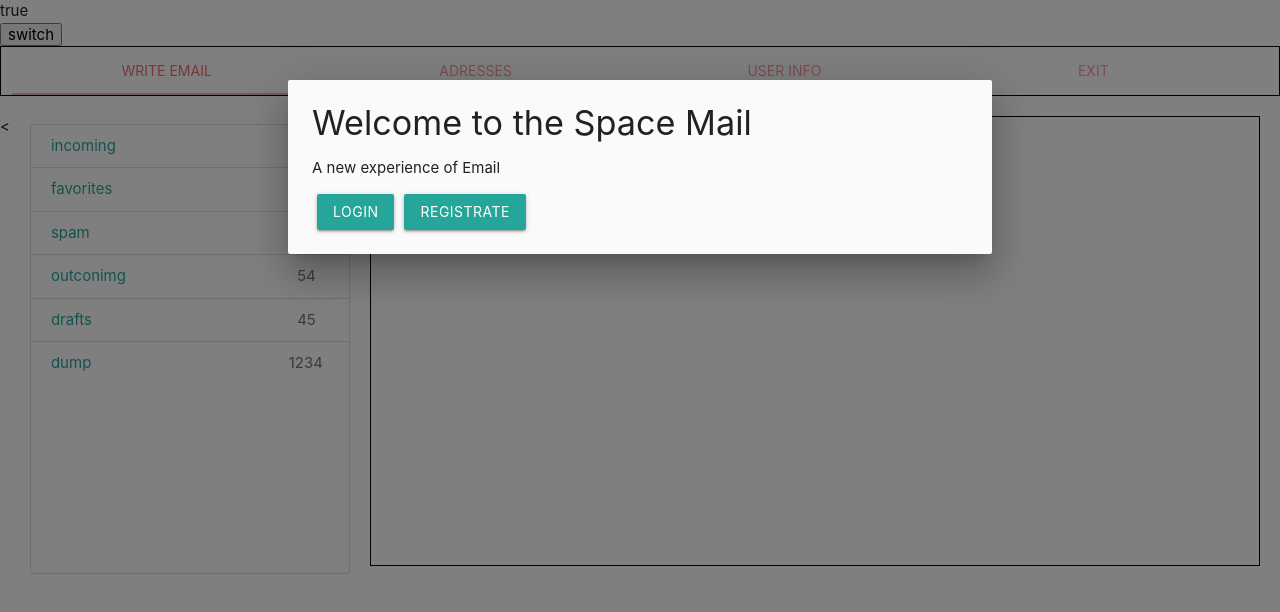
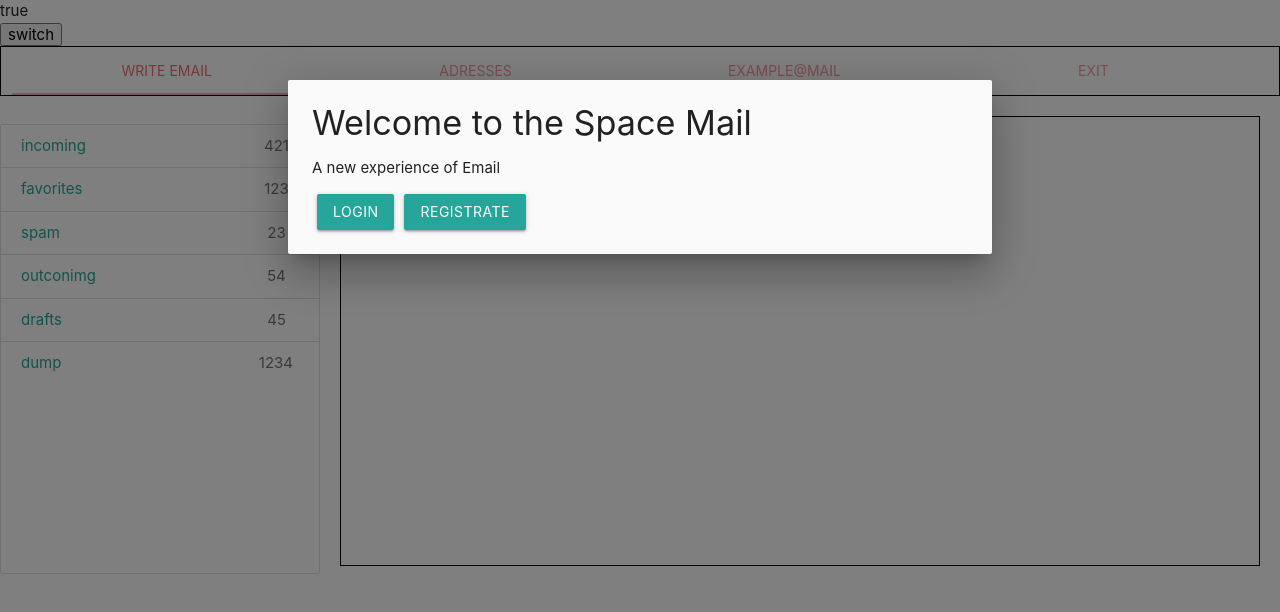
Before and after one commit to Spectr67/mail-app-vue, a Vue app: page / in a window 1280 px wide. Shown: the top 612 px of the page. Built offline with nearby package versions, Linux system fonts and the light colour scheme.

Commit message:
show in tab 3 current user emal

```diff
--- a/src/App.vue
+++ b/src/App.vue
@@ -32,25 +32,20 @@ export default {
         drafts: { count: 45 },
         dump: { count: 1234 },
       },
-      tabs: [
+    }
+  },
+  computed: {
+    tabs() {
+      return [
+        { id: 1, title: 'Write Email' },
+        { id: 2, title: 'adresses' },
         {
-          id: 1,
-          title: 'Write Email',
+          id: 3,
+          title: this.currentUser ? this.currentUser.email : 'example@mail',
         },
-        {
-          title: 'adresses',
-          id: 2,
-        },
-        {
-          title: 'user Info',
-          id: 3,
-        },
-        {
-          title: 'Exit',
-          id: 4,
-        },
-      ],
-    }
+        { id: 4, title: 'Exit' },
+      ]
+    },
   },
 }
 </script>
@@ -63,14 +58,17 @@ export default {
       :is-show="isShow"
       @close="isShow = false"
       :users="users"
-      @add-user="users.push($event), (currentUser = $event)"
+      @add-user="
+        users.push($event),
+          (currentUser = $event),
+          (this.tabs[3].title = currentUser.email)
+      "
     />
 
     <button @click="isShow = !isShow">switch</button>
     <MTab :list="tabs" @tab-change="activeTab = $event" />
 
     <div class="row">
-      <
       <div class="collection">
         <MBage
           v-for="(item, key) in currentUser ? currentUser.mail : sortingList"
```
